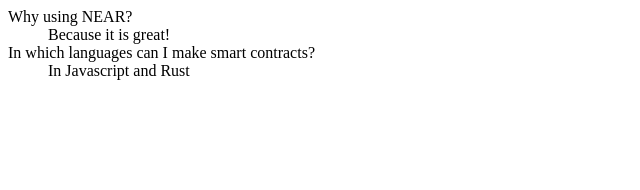
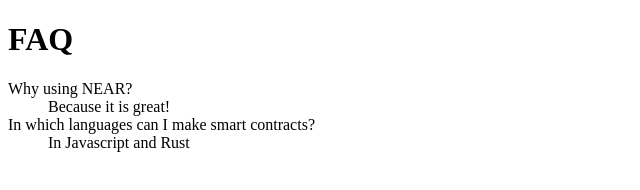
Before and after one commit to gagdiez/near-knowledge-base, a plain HTML site: page index.html in a window 1280 px wide. Shown: the whole page, without its empty margins (0-640 px from the left). Drawn offline with Linux system fonts and the light colour scheme.

Commit message:
Update index.html

```diff
--- a/index.html
+++ b/index.html
@@ -1,5 +1,8 @@
-<html>
+<!DOCTYPE html>
+<html lang="en">
+  <head></head>
   <body>
+    <h1>FAQ</h1>
     <dl>
       <dt> Why using NEAR? </dt>
       <dd> Because it is great! </dd>
```
